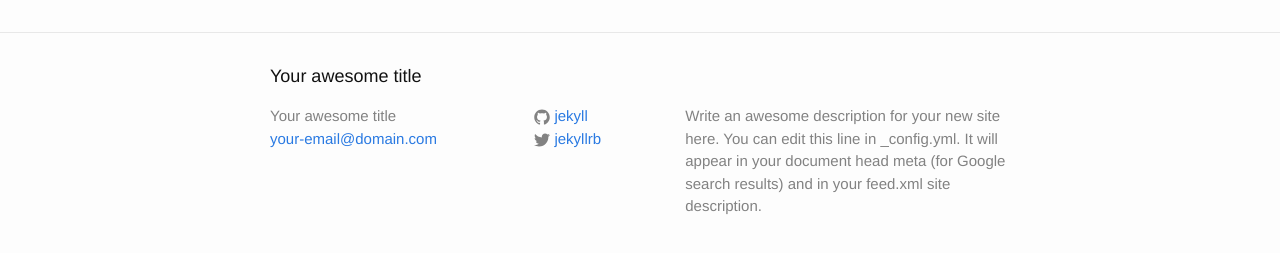
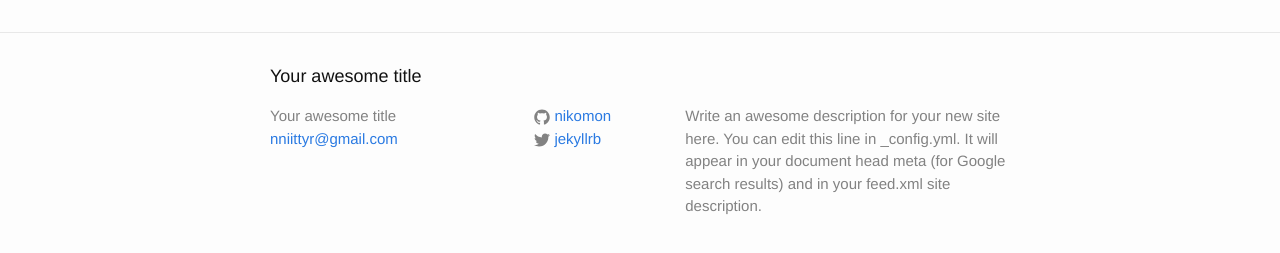
Before and after one commit to nikomon/nikomon.github.io, a Jekyll site: the page built from index.html, in a window 1280 px wide. Shown: the part 264-517 px from the top of the page. Built offline with Jekyll 4.4.1, drawn with Linux system fonts in a browser that asks for light colours.

Commit message:
Update _config.yml

```diff
--- a/_config.yml
+++ b/_config.yml
@@ -7,15 +7,15 @@
 
 # Site settings
 title: Your awesome title
-email: your-email@domain.com
+email: nniittyr@gmail.com
 description: > # this means to ignore newlines until "baseurl:"
   Write an awesome description for your new site here. You can edit this
   line in _config.yml. It will appear in your document head meta (for
   Google search results) and in your feed.xml site description.
 baseurl: "" # the subpath of your site, e.g. /blog
-url: "http://yourdomain.com" # the base hostname & protocol for your site
+url: "nikomon.github.io" # the base hostname & protocol for your site
 twitter_username: jekyllrb
-github_username:  jekyll
+github_username:  nikomon
 
 # Build settings
 markdown: kramdown
```
